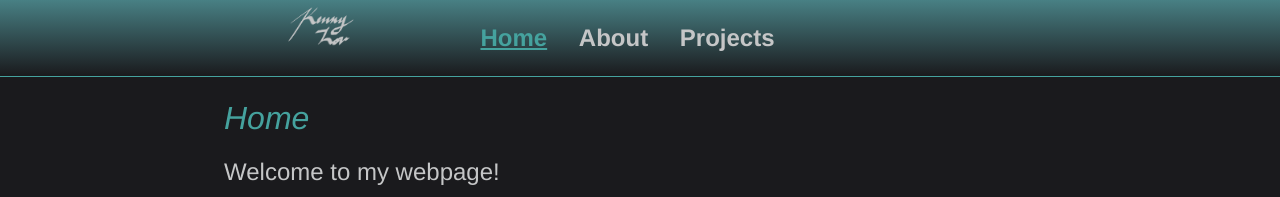
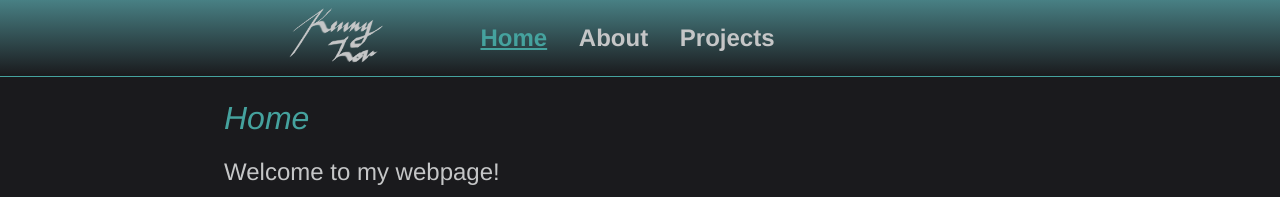
Before and after one commit to clfkenny/clfkenny.github.io, a Jekyll site: the page built from index.md, in a window 1280 px wide. Shown: the top 197 px of the page. Built offline with Jekyll 4.4.1, drawn with Linux system fonts in a browser that asks for light colours.

Commit message:
Update main.css

```diff
--- a/css/main.css
+++ b/css/main.css
@@ -21,8 +21,8 @@ nav {
 img#logo {
   float: left;
   padding: 35px;
-  width:70px;
-  height:70x;
+  width:100px;
+  height:100x;
   border-radius: 12px;
   position: fixed;
   left: 250px;
```
